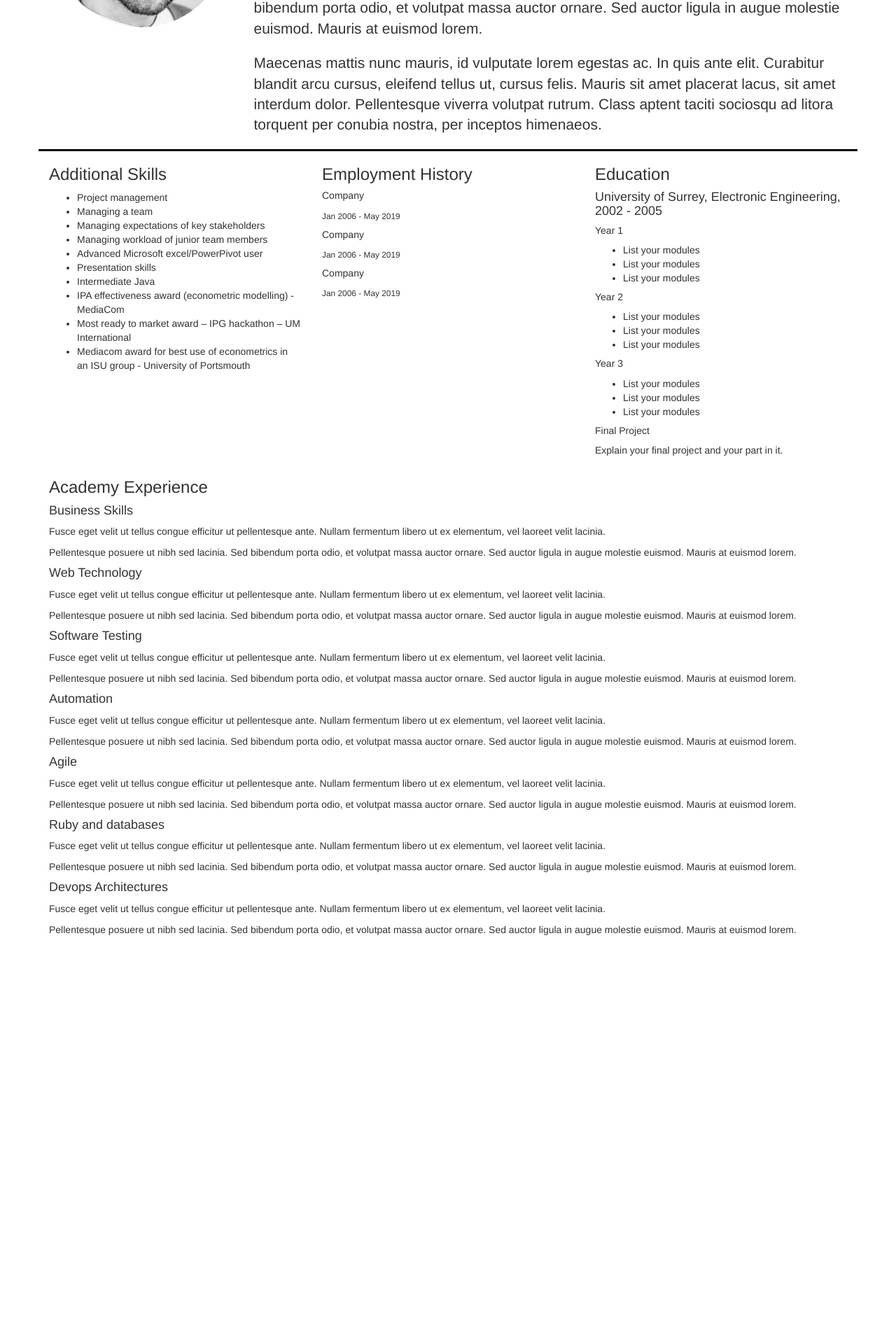
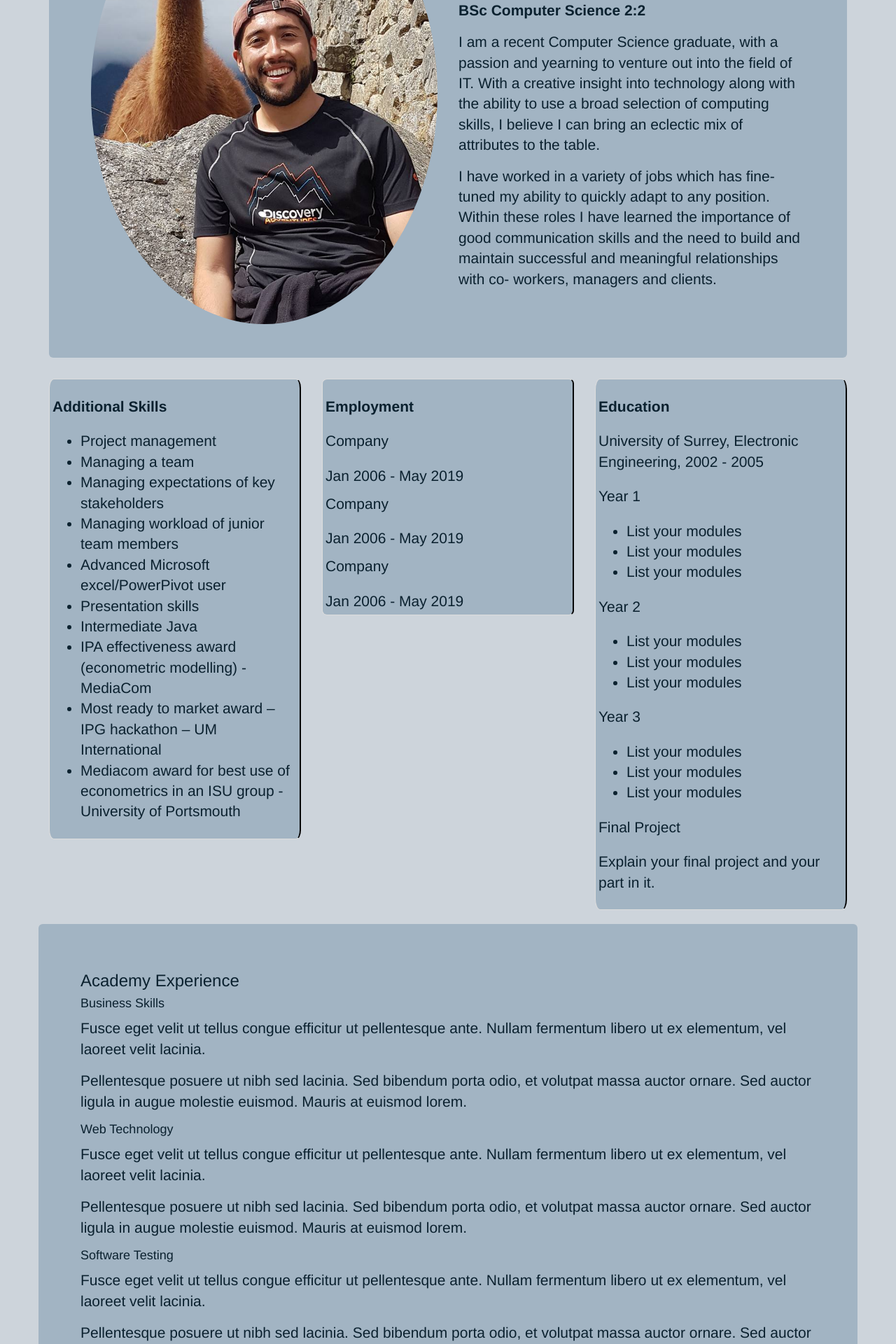
Before and after one commit to FakeChrist/sparta-global-portfolio, a PHP site: page /index.html in a window 1280 px wide. Shown: the part 317-2237 px from the top of the page at 70% size. Before the commit the page ends 1653 px from the top, so only its background shows below. Run offline with PHP 8.4, Linux system fonts and the light colour scheme; some libraries are stand-ins or nearby versions.

Commit message:
Final Homepage layout complete

```diff
--- a/css/style.css
+++ b/css/style.css
@@ -1,11 +1,62 @@
 body{
-  background: white;
+  background: #cdd4db;
+  color: #0b212f;
 }
 
-nav.navbar-default {
 
+.navbar-default {
+  background: #010812;
 }
+
+.navbar{
+  color: #cdd4db;
+}
+
 
 #hero{
   border-bottom: 3px solid black;
 }
+
+#skills{
+  height: 100%;
+  border-right: 2px solid black;
+
+}
+
+#history{
+  font-weight: bold;
+}
+
+.thumbnail{
+  background: #a2b4c3;
+  border-radius: 2%;
+}
+
+.jumbotron{
+  background-color: #a2b4c3;
+}
+
+.container{
+
+}
+.middle-skills{
+border: 5px solid black;
+
+}
+
+.bottom{
+  color: white;
+  border-right: 2px solid black;
+  background: #01181b;
+
+}
+
+footer{
+  border-radius: 2%;
+
+}
+
+nav a{
+  color: white;
+
+}
--- a/index.html
+++ b/index.html
@@ -2,11 +2,13 @@
 <html lang="en">
 <head>
   <title>Stephen Reid</title>
-  <meta name="viewport" content="width=device-width, initial-scale=1.0, maximum-scale=1.0, user-scalable=no">
+  <meta name="viewport" content="width=device-width, initial-scale=2.0, maximum-scale=1.0, user-scalable=no">
+
   <script
     src="https://code.jquery.com/jquery-3.2.1.slim.min.js"
     integrity="sha256-k2WSCIexGzOj3Euiig+TlR8gA0EmPjuc79OEeY5L45g="
     crossorigin="anonymous"></script>
+
   <script type="text/javascript" src="https://maxcdn.bootstrapcdn.com/bootstrap/3.3.7/js/bootstrap.min.js"></script>
 
   <link rel="stylesheet" type="text/css" href="https://maxcdn.bootstrapcdn.com/bootstrap/3.3.7/css/bootstrap.min.css">
@@ -42,35 +44,58 @@
       </div>
     </div>
   </nav>
+
   <div class="container">
-    <div class="row" id="hero">
-      <div class="col-sm-3" id="bio">
+
+    <div class="jumbotron">
+
+      <div class="box">
+
+        <div class="row" id="profile">
+
+
+          <div class="col-sm-6" id="">
+
             <div id="headshot">
               <img src="images/headshot.jpg" class="img-circle img-responsive">
             </div>
+
           </div>
 
-      <div class="col-sm-9">
-          <h1>Stephen Reid</h1>
-          <h2>Devops Engineer</h2>
+
+          <div class="col-sm-6" id="">
+
+              <h1>Christian Bryant</h1>
+              <h2>Trainee at Sparta Global</h2>
 
             <div class="university">
-            <p><b>University of Portsmouth</b></p>
-            <p><b>BSc Economics, Finance and Banking 2:1</b></p>
+              <p><b>University of Brighton</b></p>
+              <p><b>BSc Computer Science 2:2</b></p>
             </div>
 
             <div class="bio">
-            <p class="lead">Fusce eget velit ut tellus congue efficitur ut pellentesque ante. Nullam fermentum libero ut ex elementum, vel laoreet velit lacinia. Pellentesque posuere ut nibh sed lacinia. Sed bibendum porta odio, et volutpat massa auctor ornare. Sed auctor ligula in augue molestie euismod. Mauris at euismod lorem.</p>
-            <p class="lead">Maecenas mattis nunc mauris, id vulputate lorem egestas ac. In quis ante elit. Curabitur blandit arcu cursus, eleifend tellus ut, cursus felis. Mauris sit amet placerat lacus, sit amet interdum dolor. Pellentesque viverra volutpat rutrum. Class aptent taciti sociosqu ad litora torquent per conubia nostra, per inceptos himenaeos.</p>
-          </div>
-      </div>
+              <p class="lead">I am a recent Computer Science graduate, with a passion and yearning to venture out into the field of IT. With
+              a creative insight into technology along with the ability to use a broad selection of computing skills, I believe I
+              can bring an eclectic mix of attributes to the table. </p>
+              <p class="lead">I have worked in a variety of jobs which has fine-tuned my
+              ability to quickly adapt to any position. Within these roles I have learned the importance of good
+              communication skills and the need to build and maintain successful and meaningful relationships with co-
+              workers, managers and clients.</p>
             </div>
 
-    <div class="row">
-        <div class="col-sm-4">
-          <div id="skills" class="small-panel">
-            <h3>Additional Skills</h3>
-            <ul>
+          </div>
+
+        </div>
+
+      </div>
+
+  </div>
+
+    <div class="row" class="middle">
+        <div class="col-sm-4" class="middle-skills">
+          <div id="skills" class="small-panel thumbnail">
+            <h3 class="lead"><span id="history">Additional Skills</span></h3>
+            <ul class="lead">
               <li>Project management</li>
               <li>Managing a team</li>
               <li>Managing expectations of key stakeholders</li>
@@ -87,53 +112,57 @@
 
           <div class="col-sm-4">
 
-            <div class="employment-history small-panel">
-              <h3>Employment History</h3>
+            <div id="skills" class="employment-history small-panel thumbnail lead">
+              <h3 class="lead"><span id="history">Employment</span></h3>
 
               <div class="employment">
-                <h5>Company</h5>
-                <small>Jan 2006 - May 2019</small>
+                <h5 class="lead">Company</h5>
+                <small class="lead">Jan 2006 - May 2019</small>
               </div>
 
               <div class="employment">
-                <h5>Company</h5>
-                <small>Jan 2006 - May 2019</small>
+                <h5 class="lead">Company</h5>
+                <small class="lead">Jan 2006 - May 2019</small>
               </div>
 
               <div class="employment">
-                <h5>Company</h5>
-                <small>Jan 2006 - May 2019</small>
+                <h5 class="lead">Company</h5>
+                <small class="lead">Jan 2006 - May 2019</small>
               </div>
             </div>
           </div>
 
           <div class="col-sm-4">
-            <h3>Education</h3>
+            <div id="skills" class="education small-panel thumbnail lead">
 
-            <h4>University of Surrey, Electronic Engineering, 2002 - 2005 </h4>
-            <h5>Year 1</h5>
-            <ul>
+            <h3 class="lead"><span id="history">Education</span></h3>
+
+            <h4 class="lead">University of Surrey, Electronic Engineering, 2002 - 2005 </h4>
+            <h5 class="lead">Year 1</h5>
+            <ul class="lead">
               <li>List your modules</li>
               <li>List your modules</li>
               <li>List your modules</li>
             </ul>
 
-            <h5>Year 2</h5>
-            <ul>
+            <h5 class="lead">Year 2</h5>
+            <ul class="lead">
               <li>List your modules</li>
               <li>List your modules</li>
               <li>List your modules</li>
             </ul>
 
-            <h5>Year 3</h5>
-            <ul>
+            <h5 class="lead">Year 3</h5>
+            <ul class="lead">
               <li>List your modules</li>
               <li>List your modules</li>
               <li>List your modules</li>
             </ul>
 
-            <h5>Final Project</h5>
-            <p>Explain your final project and your part in it.</p>
+            <h5 class="lead">Final Project</h5>
+            <p class="lead">Explain your final project and your part in it.</p>
+
+           </div>
 
           </div>
 
@@ -145,8 +174,8 @@
 
 
     <div class="row">
-      <div class="col-sm-12">
-        <div class="experience">
+      <div class="col-sm-12 jumbotron">
+        <div class="experience ">
           <h3>Academy Experience</h3>
 
           <h4>Business Skills</h4>
@@ -180,6 +209,34 @@
 
       </div>
         </div>
+<footer class=" bottom panel panel-default panel-body">
+   <div class="row">
+
+     <div class="col-sm-6" "col-md-6" "col-lg-6">
+          <h1>Contact Me</h1>
+
+          <blockquote>
+            <h4><a href="http://www.linkedin.com/in/christian-bryant">Christian Bryant | Professional Profile | LinkedIn</a></h4>
+            <p><a>Email: cbryant@spartaglobal.com</a></p>
+            <p>Phone: +44 (0) 7710632794</p>
+          </blockquote>
+
+     </div>
+
+     <div class="col-sm-6">
+       <h1>Sparta Global</h1>
+       <blockquote>
+         <p>+44 (0) 208 940 2333</p>
+         <p>Email: <a>academy@spartaglobal.com</a></p>
+
+
+       </blockquote>
+
+     </div>
+
+   </div>
+
+ </footer>
 
     </div>
   </div>
--- a/projects.html
+++ b/projects.html
@@ -12,6 +12,7 @@
   <link rel="stylesheet" type="text/css" href="https://maxcdn.bootstrapcdn.com/bootstrap/3.3.7/css/bootstrap.min.css">
   <link href="https://fonts.googleapis.com/css?family=Raleway" rel="stylesheet">
   <link rel="icon" type="image/png" sizes="32x32" href="images/favicon.png">
+  <link rel="stylesheet" href="./css/style.css">
 </head>
 <body>
   <nav class="navbar navbar-default" role="navigation">
```
Also changed, not shown: images/headshot.jpg, 2 other files. Lines whose indentation alone changed are shown as unchanged.
